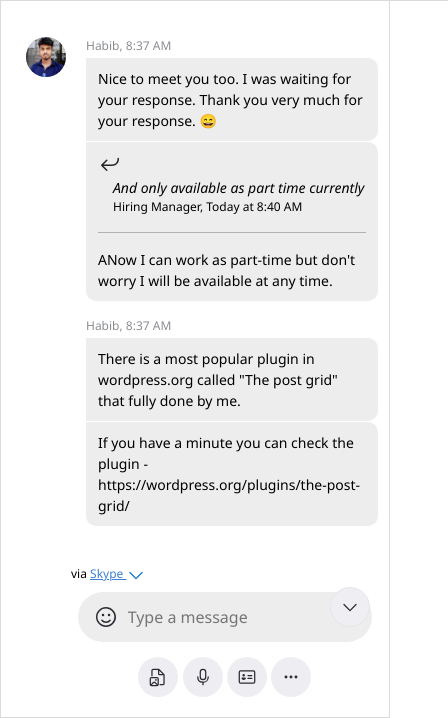
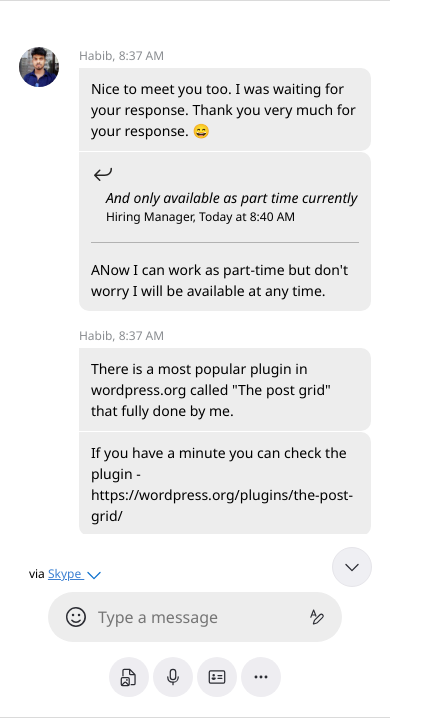
Before and after one commit to habibjh88/skype-test, a website: page index.html in a window 390 px wide. Shown: the part 126-844 px from the top of the page, 448 px wide, since content can reach past the window. Drawn offline with Linux system fonts and the light colour scheme; a web font is replaced by a local one.

Commit message:
work done

```diff
--- a/src/scss/components/_cp-widget.scss
+++ b/src/scss/components/_cp-widget.scss
@@ -8,13 +8,10 @@
 
 
 body {
-    display: flex;
-    justify-content: center;
-    align-items: center;
-    height: 100vh;
+    width: 100%;
+    height: 100%;
     background-image: var(--body-bg);
     color: var(--body-color);
-    font-family: "Segoe UI", sans-serif;
 }
 
 #wrapper {
@@ -23,6 +20,15 @@ body {
 
 h1, h2, h3, h4, h5, h5 {
     font-family: "Segoe UI", sans-serif;
+}
+
+#main-content {
+    display: flex;
+    justify-content: center;
+    align-items: center;
+    height: 100vh;
+    font-family: "Segoe UI", sans-serif;
+    overflow-x:hidden;
 }
 
 .msger {
@@ -68,6 +74,10 @@ h1, h2, h3, h4, h5, h5 {
 
     .input-form {
         padding: 5px 70px 20px;
+
+        @media(max-width: 600px) {
+            padding: 5px 30px 20px;
+        }
 
         > p {
             font-size: 12px;
@@ -155,6 +165,9 @@ h1, h2, h3, h4, h5, h5 {
         bottom: 90px;
         z-index: 999;
         border: 1px solid #E6E5EA;
+        @media (max-width: 600px) {
+            bottom: 130px;
+        }
     }
 }
 
@@ -236,6 +249,10 @@ h1, h2, h3, h4, h5, h5 {
     padding: 10px 70px 10px 25px;
     position: relative;
     max-height: 60vh;
+
+    @media (max-width: 600px) {
+        padding: 20px;
+    }
 
     .msg-img {
         width: 40px;
```
Also changed, not shown: assets/css/style.css.
